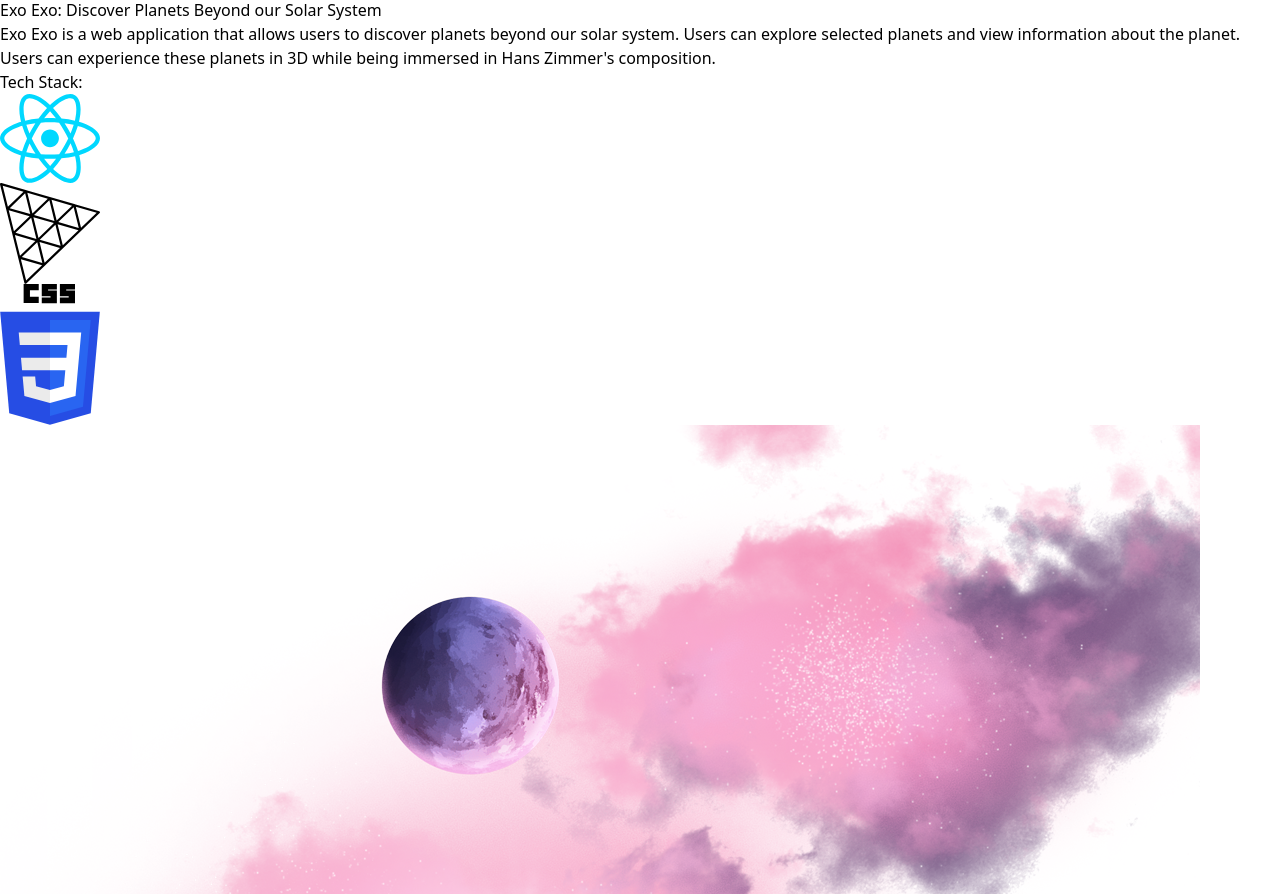
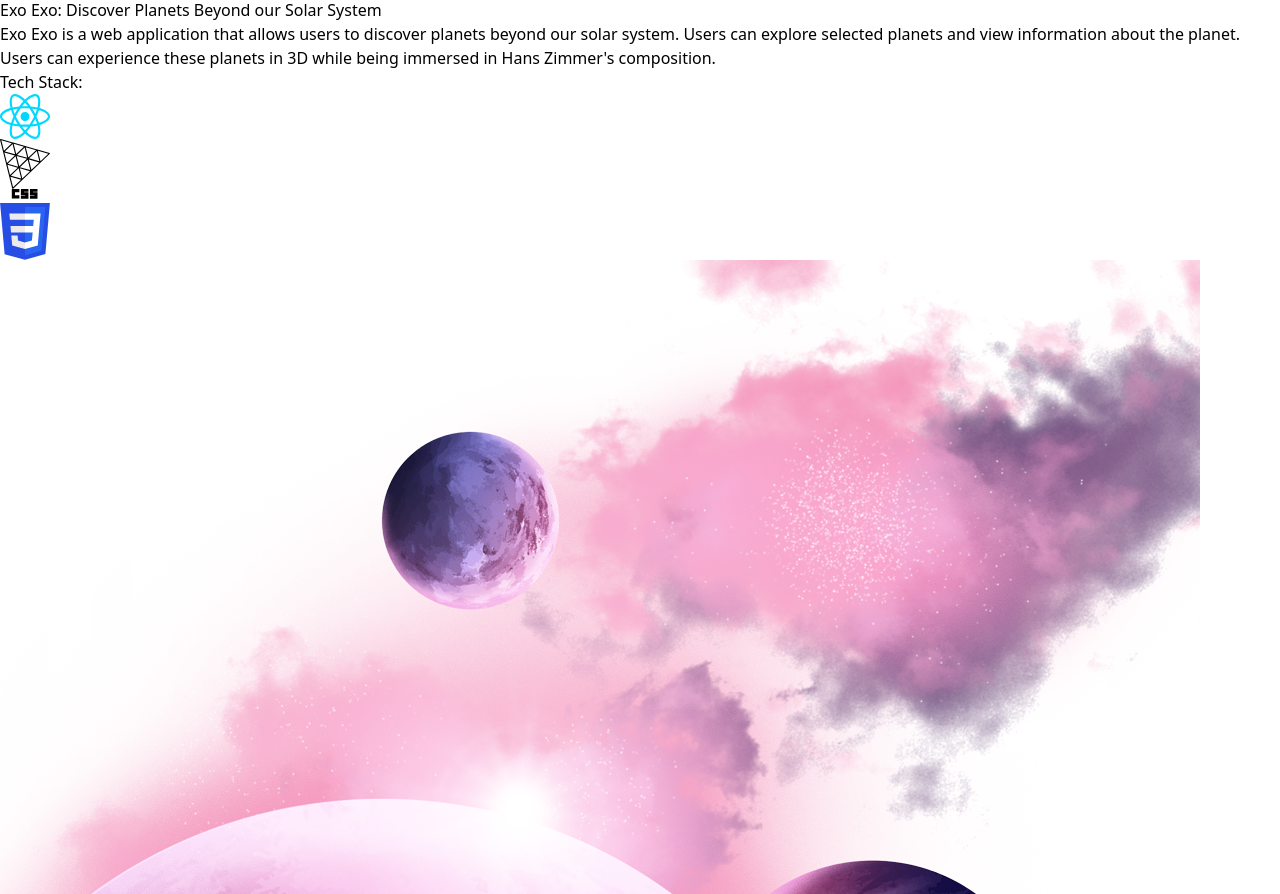
Before and after one commit to shymala-sidharth/react-portfolio, a Next.js app: page / in a window 1280 px wide. Shown: the part 2570-3464 px from the top of the page. Built offline with nearby package versions, Linux system fonts and the light colour scheme.

Commit message:
working on portfolio

```diff
--- a/pages/index.tsx
+++ b/pages/index.tsx
@@ -18,7 +18,7 @@ export default function Home() {
         <link rel="icon" href="/favicon.ico" />
 
       </Head>
-      <main className='bg-white px-10 '>
+      <main className='bg-white px-20 '>
         <section className='min-h-screen'>
 
           <nav className='py-10 mb-12 flex justify-between'>
@@ -59,18 +59,18 @@ export default function Home() {
             <h3 className='text-center text-5xl py-1 mt-20 text-purple-500 font-medium'>Projects</h3>
             <div>
 
-              <div className='text-center shadow-xl p-10 rounded-xl my-5'>
-                <a href="https://exo-exo.up.railway.app/" target='_blank'  rel="noreferrer">
+              <div className='text-center shadow-xl p-20 rounded-xl mx-auto'>
+                <a href="https://exo-exo.up.railway.app/" target='_blank' rel="noreferrer">
                 <Image className='relative mx-auto rounded-full w-80 h-80 mt-20' src={exo} alt='planets' />
                 </a>
 
-                <h3 className='mt-20 text-3xl font-medium'>Exo Exo: Discover Planets Beyond our Solar System</h3>
-                <p className='text-2xl mt-5'>Exo Exo is a web application that allows users to discover planets beyond our solar system. Users can explore selected planets and view information about the planet. Users can experience these planets in 3D while being immersed in Hans Zimmer's composition.</p>
+                <h3 className='mt-20 text-xl font-medium'>Exo Exo: Discover Planets Beyond our Solar System</h3>
+                <p className='text-lg mt-5'>Exo Exo is a web application that allows users to discover planets beyond our solar system. Users can explore selected planets and view information about the planet. Users can experience these planets in 3D while being immersed in Hans Zimmer's composition.</p>
                 <h4 className='text-purple-500 mt-5 text-center text-xl'>Tech Stack:</h4>
                 <div className='flex justify-between'>
-                <Image className='mt-10' src={reactLogo} alt='react' width={100} height={100}/>
-                <Image className='mt-10' src={three} alt='three' width={100} height={100}/>
-                <Image className='mt-10' src={CSS} alt='css' width={100} height={100}/>
+                <Image className='mt-10' src={reactLogo} alt='react' width={50} height={50}/>
+                <Image className='mt-10' src={three} alt='three' width={50} height={50}/>
+                <Image className='mt-10' src={CSS} alt='css' width={50} height={50}/>
                 </div>
               </div>
 
```
